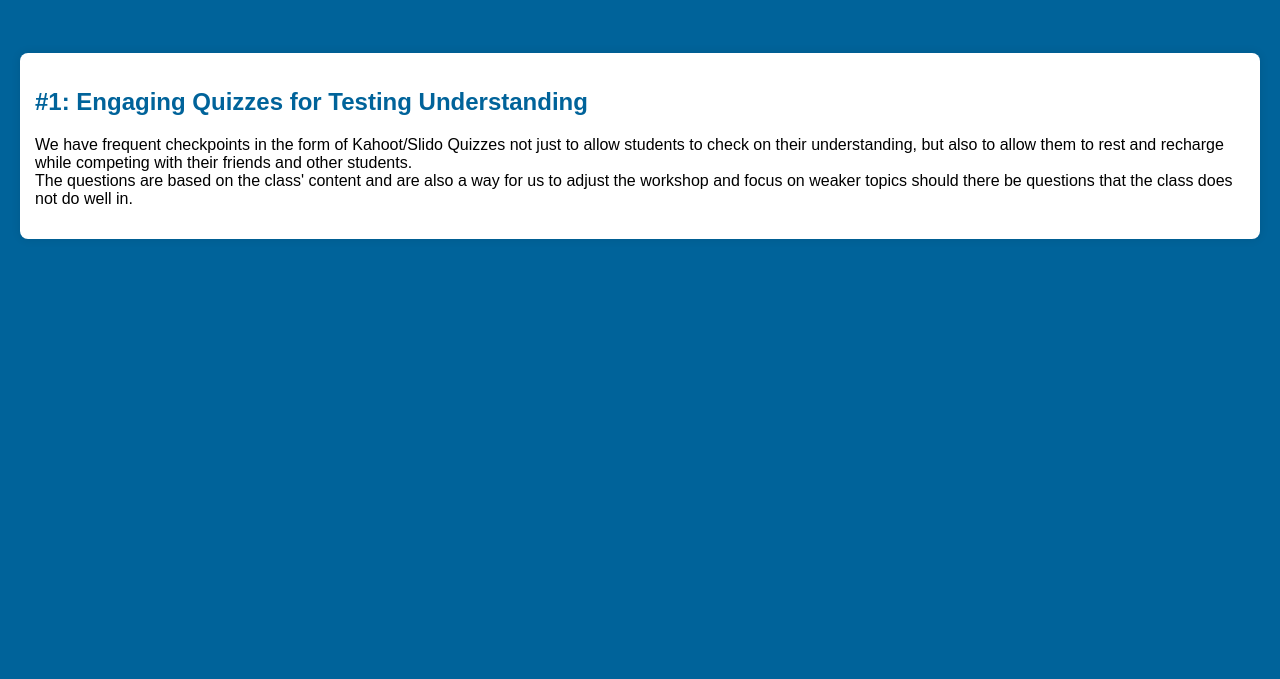
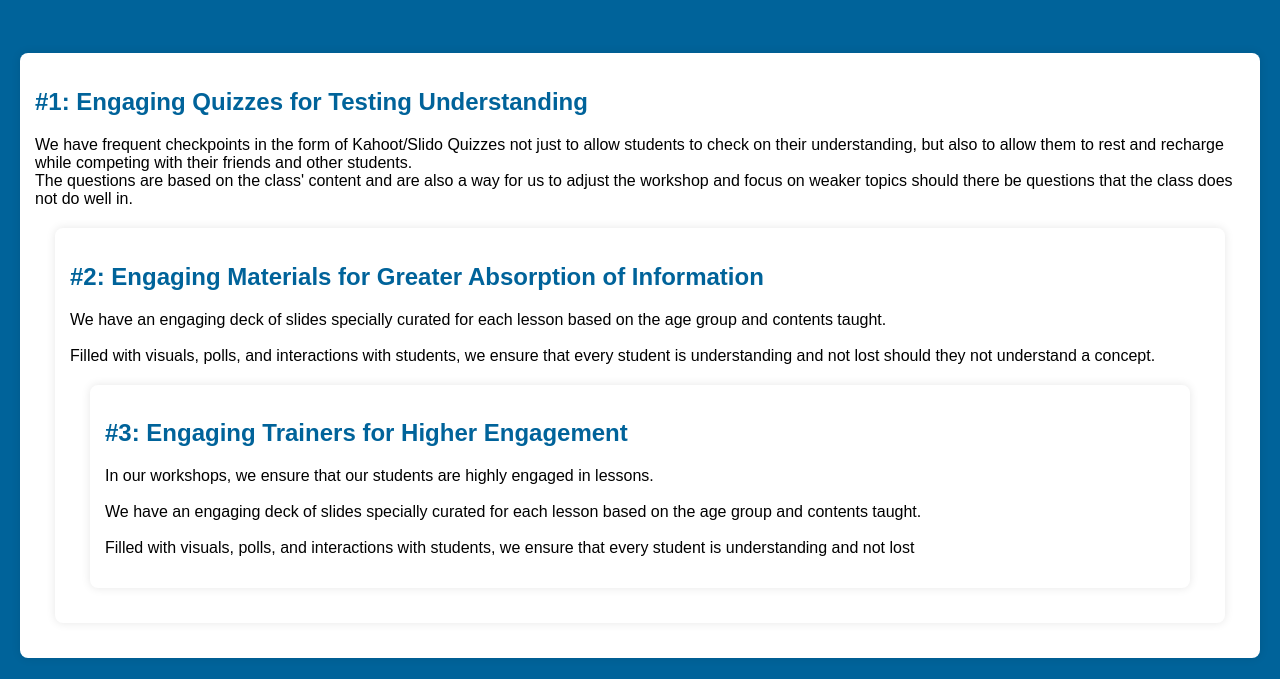
Before and after one commit to hongyuklc/kidslearncode.github.io, a plain HTML site: page ourspeciality.html in a window 1280 px wide. Shown: the part 121-800 px from the top of the page. Drawn offline with Linux system fonts and the light colour scheme.

Commit message:
Update ourspeciality.html

```diff
--- a/ourspeciality.html
+++ b/ourspeciality.html
@@ -25,6 +25,13 @@
     <section class="intro">
         <h2>#1: Engaging Quizzes for Testing Understanding</h2>
         <p>We have frequent checkpoints in the form of Kahoot/Slido Quizzes not just to allow students to check on their understanding,  but also to allow them to rest and recharge while competing with their friends and other students.<br> The questions are based on the class' content and are also a way for us to adjust the workshop and focus on weaker topics should there be questions that the class does not do well in. </p>
+    <section class="intro">
+        <h2>#2: Engaging Materials for Greater Absorption of Information</h2>
+        <p>We have an engaging deck of slides specially curated for each lesson based on the age group and contents taught. <br><br> Filled with visuals, polls, and interactions with students, we ensure that every student is understanding and not lost should they not understand a concept.</p>
+
+    <section class="intro">
+        <h2>#3: Engaging Trainers for Higher Engagement</h2>
+        <p>In our workshops, we ensure that our students are highly engaged in lessons. <br><br>We have an engaging deck of slides specially curated for each lesson based on the age group and contents taught. <br><br>Filled with visuals, polls, and interactions with students, we ensure that every student is understanding and not lost</p>
     <script src="//code.tidio.co/erjlitousguh6i2nteif96hubirmdwdp.js" async></script>
 </body>
 </html>
```
